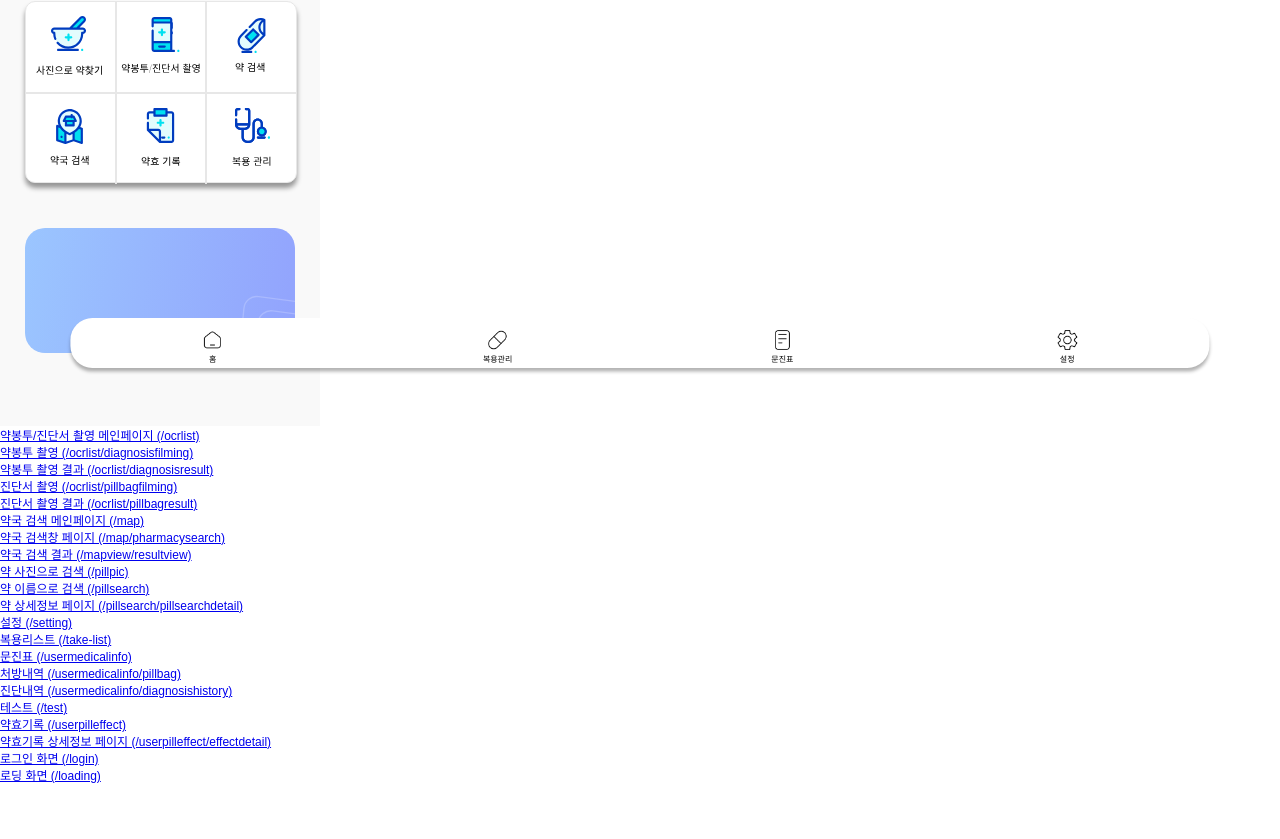
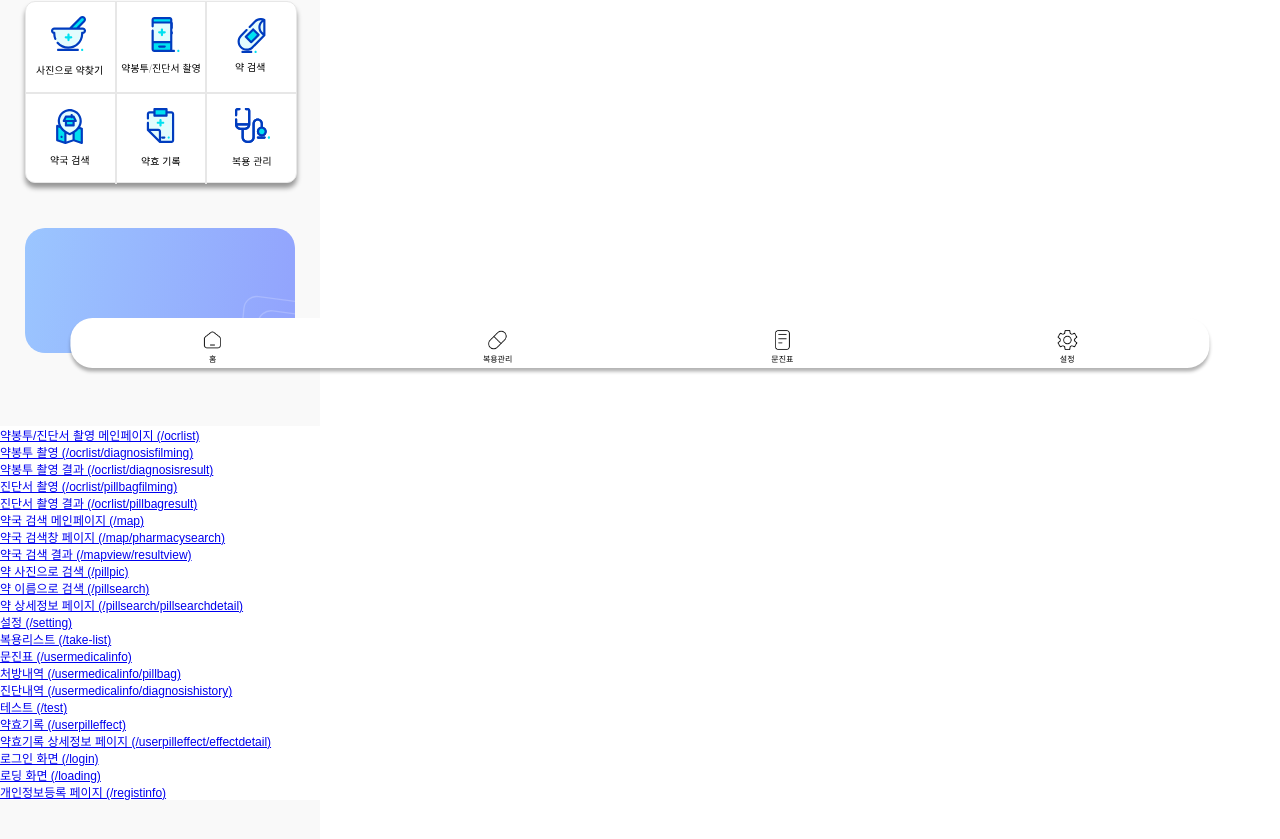
Before and after one commit to MedicineMadeByMother-Mayak/ChukChuk-yaksa, a Vue app in the folder frontend/chuckchuck_front/: page / in a window 1280 px wide. Shown: the part 407-1246 px from the top of the page. Before the commit the page ends 1190 px from the top, so only its background shows below. Built offline with nearby package versions, Linux system fonts and the light colour scheme; no server answers; sample sign-in values are in the browser's storage; a web font is replaced by a local one.

Commit message:
Fix: package.json 수정

```diff
--- a/frontend/chuckchuck_front/src/router/index.js
+++ b/frontend/chuckchuck_front/src/router/index.js
@@ -30,6 +30,8 @@ import PIllPicView from "@/views/pill_pic/PIllPicView.vue";
 import UserPillEffectView from "@/views/user_pill_effect/UserPillEffectView.vue";
 import EffectDetailView from "@/views/user_pill_effect/EffectDetailView.vue";
 import LoadingView from "@/views/home/LoadingView.vue";
+import RegistInfoView from "@/views/home/RegistInfoView.vue";
+
 
 const routes = [
   {
@@ -44,7 +46,6 @@ const routes = [
     name: "loginSuccess",
     component: LoginSuccessView,
   },
-
   {
     //약봉투/진단서 촬영 메인페이지
     path: "/ocrlist",
@@ -75,7 +76,6 @@ const routes = [
     name: "pillbagresult",
     component: PillBagResultView,
   },
-
   {
     //약국 검색 메인페이지
     path: "/map",
@@ -94,7 +94,6 @@ const routes = [
     name: "resultview",
     component: ResultView,
   },
-
   {
     //약 사진으로 검색
     path: "/pillpic",
@@ -113,21 +112,18 @@ const routes = [
     name: "pilldetail",
     component: PillSearchDetailView,
   },
-
   {
     //설정
     path: "/setting",
     name: "Setting",
     component: SettingView,
   },
-
   {
     //복용리스트
     path: "/take-list",
     name: "TakeList",
     component: TakeListView,
   },
-
   {
     //문진표
     path: "/usermedicalinfo",
@@ -175,6 +171,12 @@ const routes = [
     name: "loading",
     component: LoadingView,
   },
+  {
+    // 개인정보등록
+    path: "/registinfo",
+    name: "registinfo",
+    component: RegistInfoView,
+  }
 ];
 const router = createRouter({
   history: createWebHistory(),
--- a/frontend/chuckchuck_front/src/views/home/HomeView.vue
+++ b/frontend/chuckchuck_front/src/views/home/HomeView.vue
@@ -113,6 +113,11 @@
   <div>
     <a href="/loading">로딩 화면 (/loading)</a>
   </div>
+  <div>
+    <a href="/registinfo">개인정보등록 페이지 (/registinfo)</a>
+  </div>
+    <!-- Nav-bar용 -->
+    <div style="height: 85px; background-color: #f9f9f9;"></div>
 </template>
 
 
```
Also changed, not shown: frontend/chuckchuck_front/package.json (+7 -0 lines), frontend/chuckchuck_front/src/views/home/SignupView.vue (deleted).
